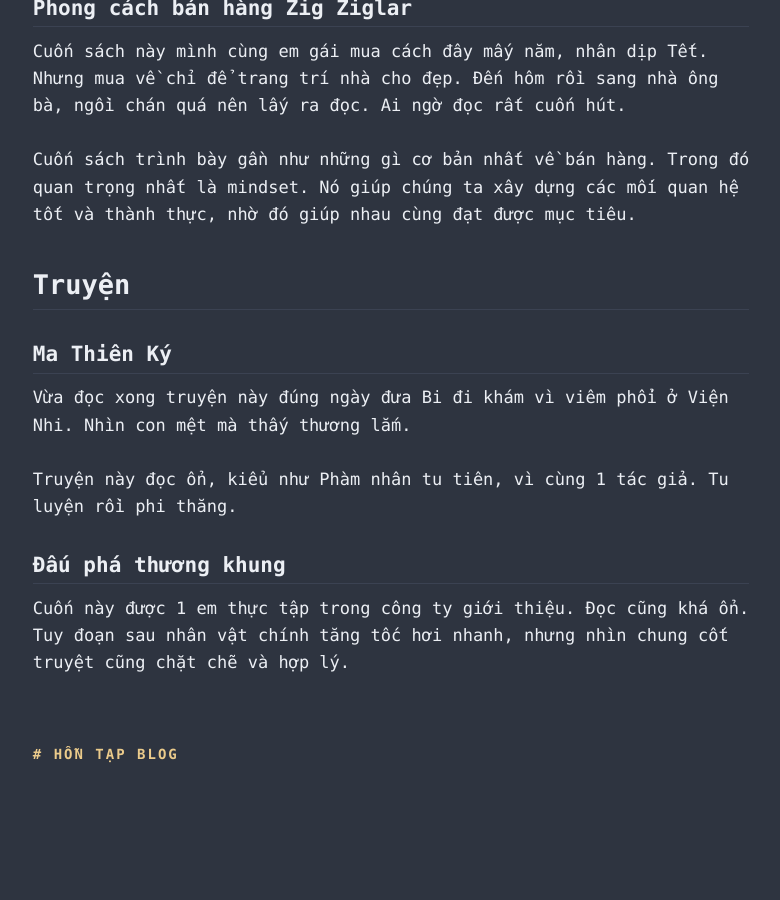
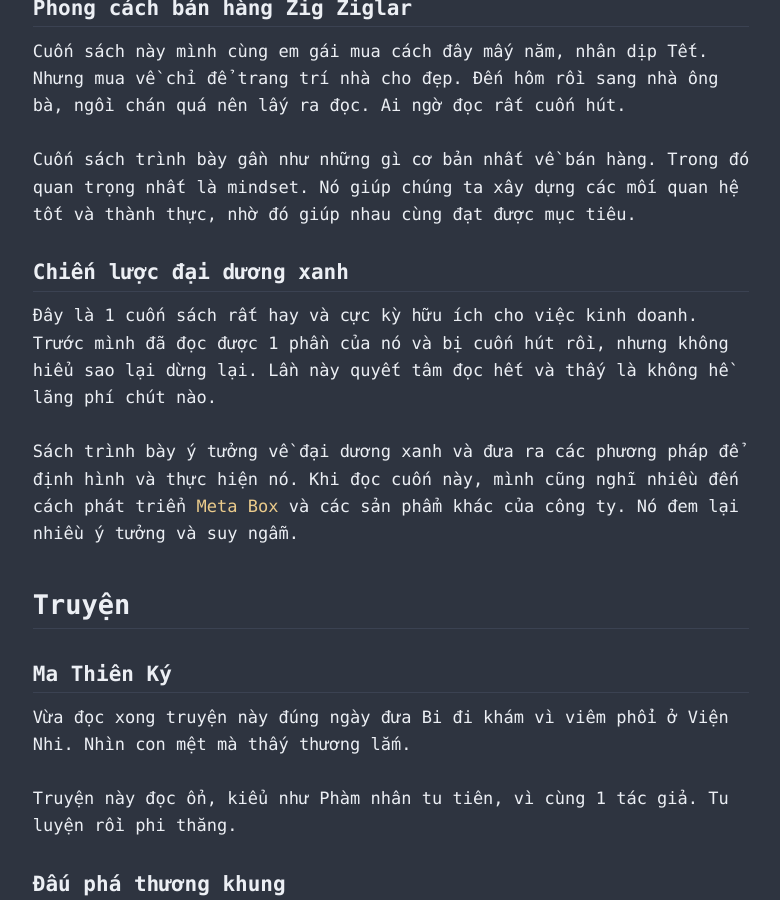
Before and after one commit to rilwis/hontap.info, a Jekyll site: the page built from _posts/2019-03-05-sach-da-doc-2019.md, in a window 1280 px wide and 900 px high, scrolled down 2088 px. Shown: the whole window, without its empty margins (249-1029 px from the left). Built offline with Jekyll 4.4.1, drawn with Linux system fonts in a browser that asks for light colours; our own code applies the rules of GitHub Pages for plain Markdown files; before the commit the page ends 2936 px from its top, so only the background shows below that.

Commit message:
Update 2019-03-05-sach-da-doc-2019.md

```diff
--- a/_posts/2019-03-05-sach-da-doc-2019.md
+++ b/_posts/2019-03-05-sach-da-doc-2019.md
@@ -48,6 +48,12 @@ Cuốn sách này mình cùng em gái mua cách đây mấy năm, nhân dịp T
 
 Cuốn sách trình bày gần như những gì cơ bản nhất về bán hàng. Trong đó quan trọng nhất là mindset. Nó giúp chúng ta xây dựng các mối quan hệ tốt và thành thực, nhờ đó giúp nhau cùng đạt được mục tiêu.
 
+### Chiến lược đại dương xanh
+
+Đây là 1 cuốn sách rất hay và cực kỳ hữu ích cho việc kinh doanh. Trước mình đã đọc được 1 phần của nó và bị cuốn hút rồi, nhưng không hiểu sao lại dừng lại. Lần này quyết tâm đọc hết và thấy là không hề lãng phí chút nào.
+
+Sách trình bày ý tưởng về đại dương xanh và đưa ra các phương pháp để định hình và thực hiện nó. Khi đọc cuốn này, mình cũng nghĩ nhiều đến cách phát triển [Meta Box](https://metabox.io) và các sản phẩm khác của công ty. Nó đem lại nhiều ý tưởng và suy ngẫm.
+
 ## Truyện
 
 ### Ma Thiên Ký
```
